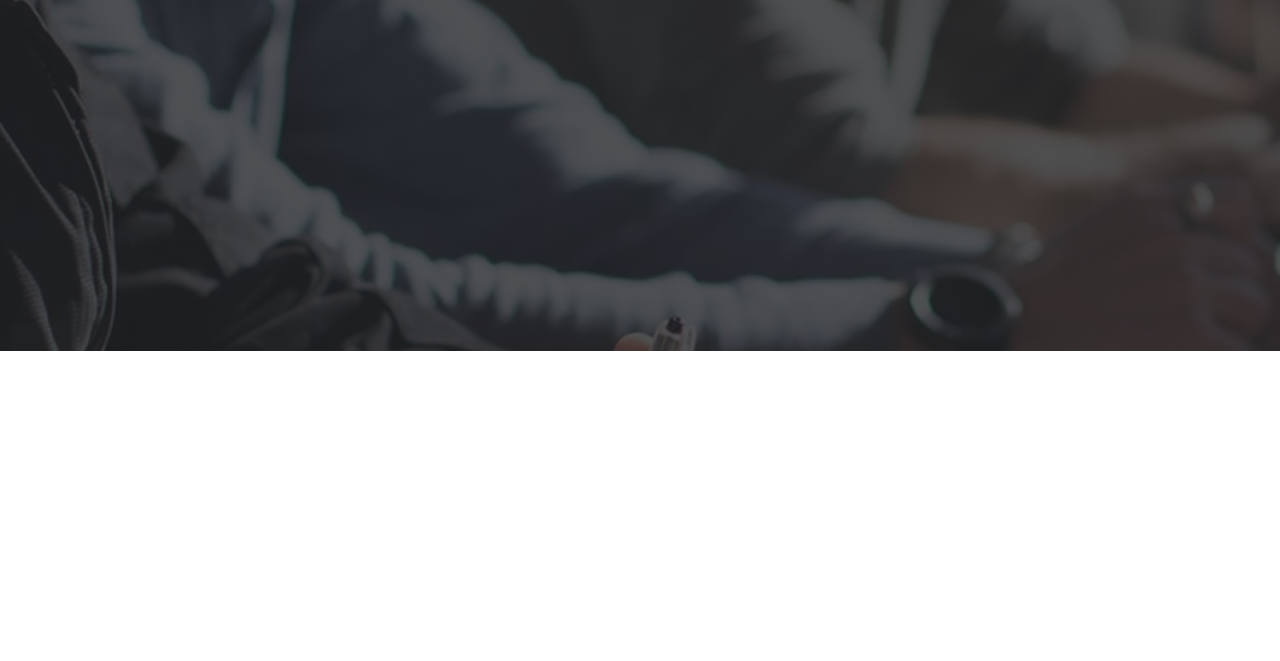
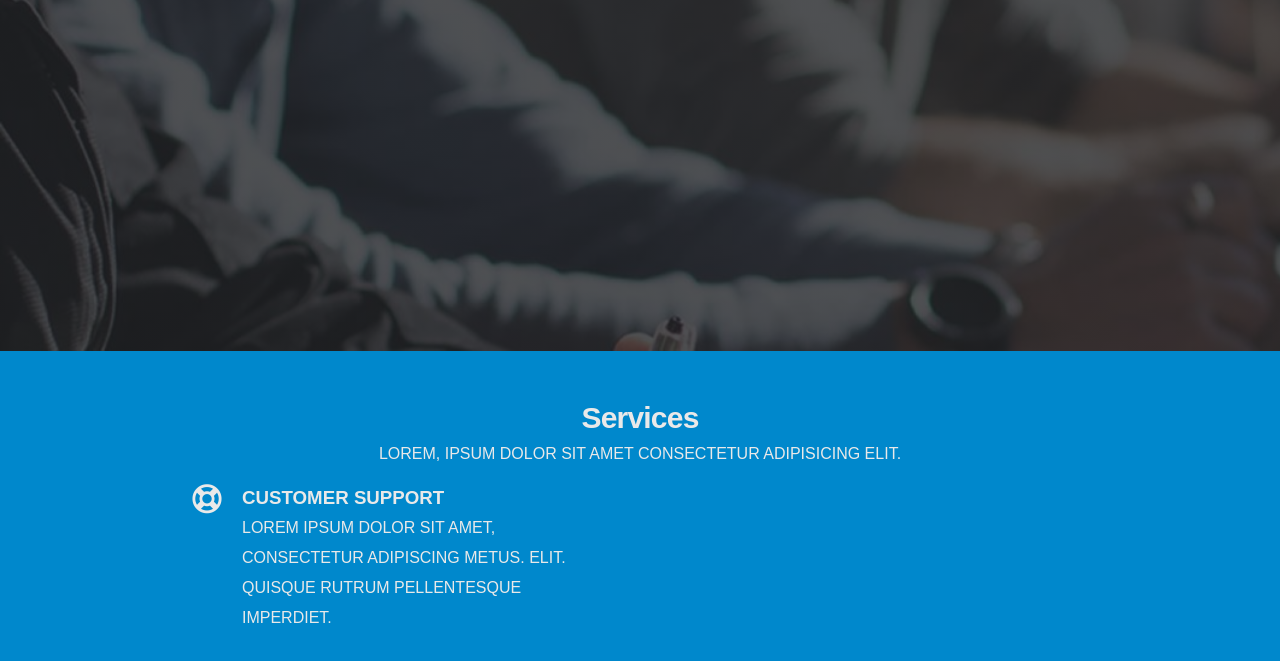
Before and after one commit to zulfikar-code/assignment-ctg423-002, a plain HTML site: page index.html in a window 1280 px wide. Shown: the part 449-1110 px from the top of the page. Before the commit the page ends 800 px from the top, so only its background shows below. Drawn offline with Linux system fonts and the light colour scheme.

Commit message:
Services Section Starts

```diff
--- a/assets/sass/_base/_Typography.scss
+++ b/assets/sass/_base/_Typography.scss
@@ -20,3 +20,13 @@
     }
 
 }
+
+h2{
+    font-weight: 800;
+    font-size: 30px;
+    letter-spacing: -0.05rem;
+}
+p{
+    font-size: 16px;
+    font-weight: 400;
+}
--- a/assets/sass/_pages/_home-sp.scss
+++ b/assets/sass/_pages/_home-sp.scss
@@ -22,8 +22,48 @@
         font-size: 50px;
         padding-bottom: 10px ;
     }
+
+
+}
+.services{
+    width: auto;
+    background-color: rgb(0,136,204);
+    padding: 50px 0px;
+    h2,p{
+        justify-content: center;
+        text-align: center;
+        color: rgb(233, 233, 233);
+        margin-bottom: 10px;
+    }
     p{
-        font-size: 18px;
+        text-transform: uppercase;
+    }
+    .services-items{
+        margin-top: 20px;
+        width: 350px;
+        height: 130px;
+        display: flex;
+        flex-direction: column;
+        flex-wrap: wrap;
+        justify-content: start;
+        align-content: left;
+        .services-icon{
+           font-size: 30px;
+           color:rgb(233, 233, 233);
+
+        }
+    }
+    .services-text{
+        margin-left: 20px;
+        color: rgb(233, 233, 233) ;
+        h3{
+
+        }
+        h3,p{
+           text-align: left;
+           line-height: 30px;
+       }
+
     }
 
 }
--- a/index.html
+++ b/index.html
@@ -46,6 +46,36 @@
 
 <!-- Top Bar ends -->
 
+
+<!-- Services Section Starts -->
+
+<div class="services">
+
+    <h2>Services</h2>
+    <p>Lorem, ipsum dolor sit amet consectetur adipisicing elit.</p>
+    <div class="container">
+        <div class="services-items">
+            <div class="services-icon">
+                <i class="far fa-life-ring"></i>
+            </div>
+            <div class="services-text">
+                <h3>CUSTOMER SUPPORT</h3>
+                <p>Lorem ipsum dolor sit amet, consectetur adipiscing metus. elit. Quisque rutrum pellentesque imperdiet.</p>
+
+            </div>
+        </div>
+
+    </div>
+
+
+</div>
+
+<!-- Services Section Ends -->
+
+
+
+
+
 <!-- JS link -->
 <script src="assets/js/jquery-3.5.1.min.js"></script>
 <script>
```
Also changed, not shown: assets/css/style.css, 1 other file.
